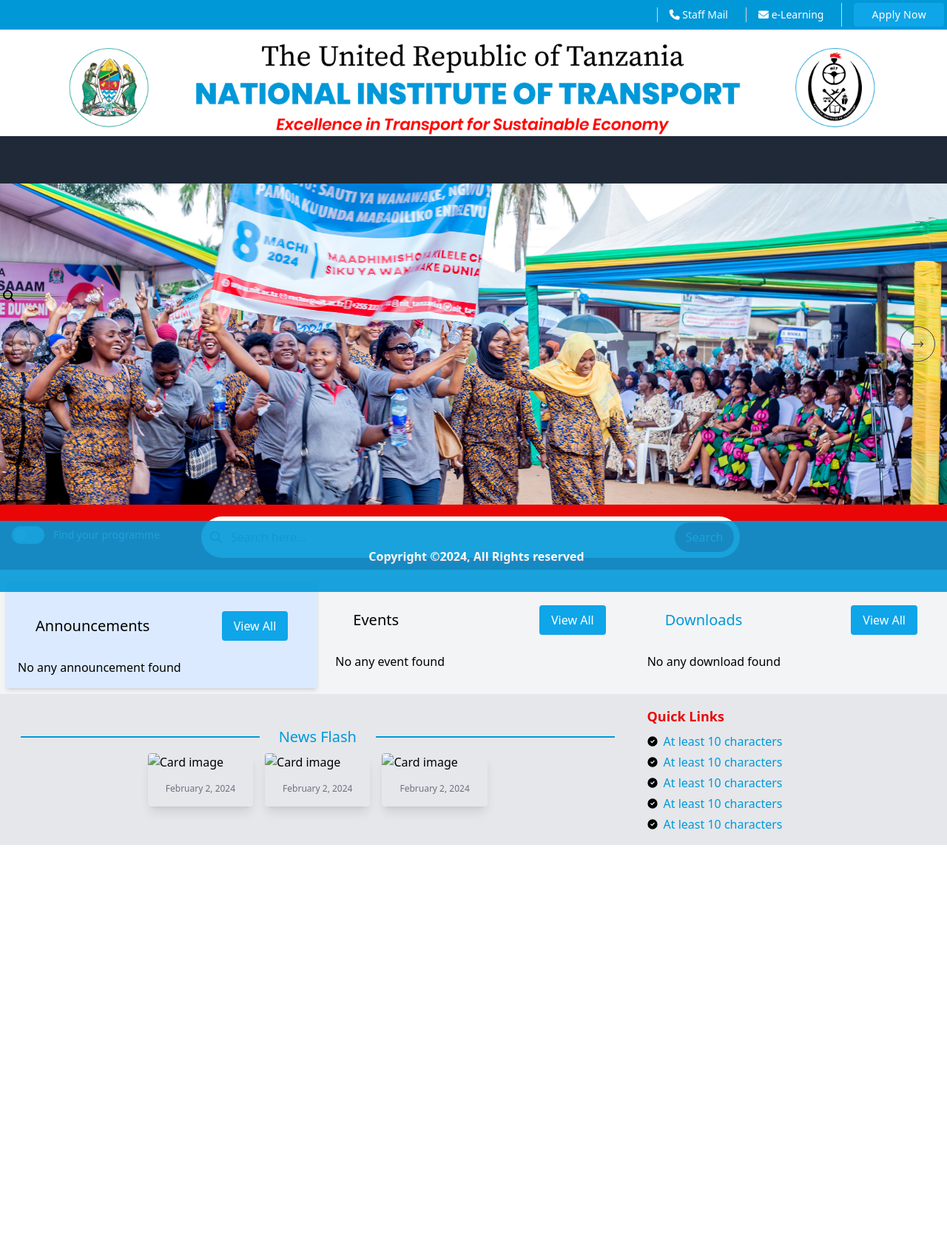
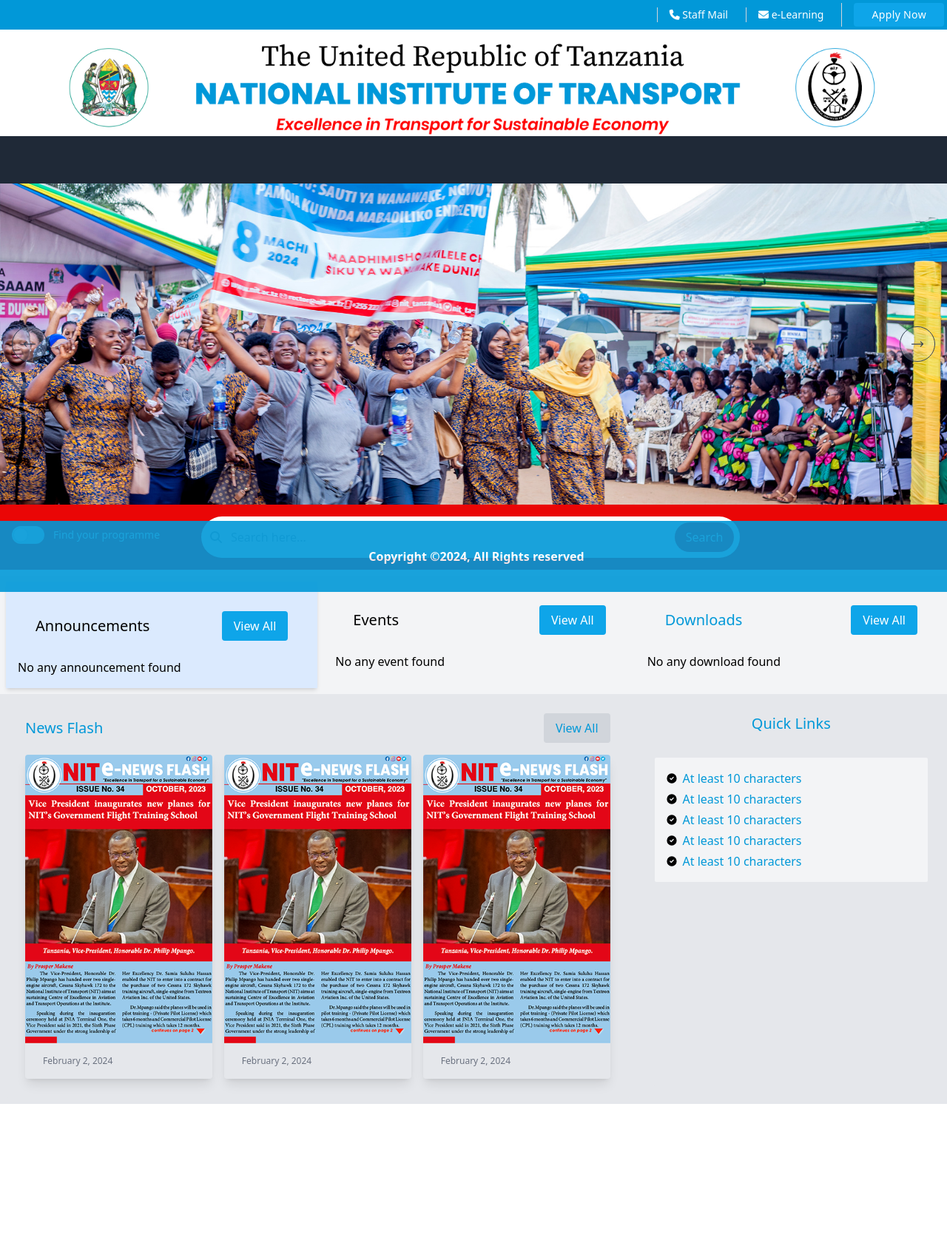
Before and after one commit to kamala96/nit_web, a Django app: template site_app/templates/index.html in a window 1280 px wide. Shown: the whole page at 74% size. Before the commit the page ends 1142 px from the top, so only its background shows below. Run offline with Django 3.2, Linux system fonts and the light colour scheme; the template is opened without the code that fills it, so the values that code supplies are empty; some libraries are stand-ins or nearby versions.

Commit message:
update flash-news-design

```diff
--- a/templates/flash.html
+++ b/templates/flash.html
@@ -1,18 +1,29 @@
+{% load static %}
 <!-- news falsh  -->
-    <div class="flex flex-col sm:flex-row justify-between items-center h-full bg-gray-200">
+    <div class="flex flex-col sm:flex-row justify-between h-full bg-gray-200">
 
         <div class="w-full sm:w-2/3 p-4 border-2 border-primary-100 m-2 rounded-sm">
 
-            <header class="flex justify-center items-center relative">
+            {% comment %} <header class="flex justify-center items-center relative mb-8">
                 <span class="absolute left-0.5 h-0.5 bg-primary w-2/5 top-1/2 transform -translate-y-1/2"></span>
                 <h3 class="text-xl font-medium text-primary">News Flash</h3>
                 <span class="absolute right-0.5 h-0.5 bg-primary w-2/5 top-1/2 transform -translate-y-1/2"></span>
-            </header>
+            </header> {% endcomment %}
 
+            <div class="mr-2 ml-2 mb-2 flex justify-between items-center">
+                <header>
+                    <h3 class="text-xl font-medium text-primary">News Flash</h3>
+                </header>
+
+                <!-- View All Button -->
+                <a href="/view-all" class="text-primary bg-gray-300 hover:bg-gray-400 px-4 py-2 rounded transition-colors duration-100">
+                    View All
+                </a>
+            </div>
 
      <div class="flex justify-center  flex-col  sm:flex-row">
         <div class=" rounded overflow-hidden shadow-lg mx-2 my-2 ">
-            <img class="w-full" src="https://via.placeholder.com/350x150" alt="Card image">
+            <img class="w-full" src="{% static 'img/flash-image-2.png' %}" alt="Card image">
             <div class="px-6 py-4">
                 {% comment %} <div class="font-bold text-xl mb-2">Card 1</div> {% endcomment %}
                 <p class="text-gray-500 text-xs">
@@ -21,7 +32,7 @@
             </div>
         </div>
         <div class="rounded overflow-hidden shadow-lg mx-2 my-2">
-            <img class="w-full" src="https://via.placeholder.com/350x150" alt="Card image">
+            <img class="w-full" src="{% static 'img/flash-image-2.png' %}" alt="Card image">
             <div class="px-6 py-4">
                 {% comment %} <div class="font-bold text-xl mb-2">Card 2</div> {% endcomment %}
                 <p class="text-gray-500 text-xs">
@@ -30,7 +41,7 @@
             </div>
         </div>
         <div class="rounded overflow-hidden shadow-lg mx-2 my-2">
-            <img class="w-full" src="https://via.placeholder.com/350x150" alt="Card image">
+            <img class="w-full" src="{% static 'img/flash-image-2.png' %}" alt="Card image">
             <div class="px-6 py-4">
                 {% comment %} <div class="font-bold text-xl mb-2">Card 3</div> {% endcomment %}
                 <p class="text-gray-500 text-xs">
@@ -42,10 +53,23 @@
 
 
         </div>
-        <div class="w-full sm:w-1/3 p-4">
+        <div class="w-full sm:w-1/3 p-4 flex ">
+            <div class="w-full border-2 border-primary-100 m-2 rounded-sm">
 
-<h2 class="mb-2 text-lg font-semibold text-secondary">Quick Links</h2>
-<ul class="max-w-md space-y-1 text-primary list-inside">
+                {% comment %} <header class="flex justify-center items-center relative mb-8">
+                    <span class="absolute left-0.5 h-0.5 bg-primary w-1/5 top-1/2 transform -translate-y-1/2"></span>
+                    <h3 class="text-xl font-medium text-primary">Quick Links</h3>
+                    <span class="absolute right-0.5 h-0.5 bg-primary w-1/5 top-1/2 transform -translate-y-1/2"></span>
+                </header> {% endcomment %}
+
+              <header class="flex justify-center items-center relative mb-8">
+                    <h3 class="text-xl font-medium text-primary">Quick Links</h3>
+            </header>
+
+
+
+<div class="w-full items-center bg-gray-100 p-4 rounded-sm">
+ <ul class="max-w-md space-y-1 text-primary list-inside">
     <li class="flex items-center">
         <a href="#" class="flex items-center">
             <svg class="w-3.5 h-3.5 me-2 text-primary  flex-shrink-0" aria-hidden="true" xmlns="http://www.w3.org/2000/svg" fill="bg-primary" viewBox="0 0 20 20">
@@ -94,8 +118,10 @@
     </li>
 
 </ul>
+</div>
 
         </div>
+    </div>
 
 
 </div>
--- a/templates/search.html
+++ b/templates/search.html
@@ -8,10 +8,7 @@
                 <input type="checkbox" value="" class="sr-only peer">
                 <!-- Toggle switch container -->
                 <div class="relative w-11 h-6 bg-gray-200 peer-focus:outline-none peer-focus:ring-4 peer-focus:primary rounded-full peer dark:bg-gray-700 peer-checked:after:translate-x-full rtl:peer-checked:after:-translate-x-full peer-checked:after:border-white after:content-[''] after:absolute after:top-[2px] after:start-[2px] after:bg-white after:border-gray-300 after:border after:rounded-full after:h-5 after:w-5 after:transition-all dark:border-gray-600 peer-checked:bg-primary"></div>
-                <!-- Search icon -->
-                <div class="absolute inset-y-0 left-0 flex items-center justify-center ml-1">
-                    <i class="fa fa-search text-red"></i>
-                </div>
+
                 <!-- Label -->
                 <span class="ms-3 text-sm font-medium text-white">Find your programme</span>
             </label>
```
Also changed, not shown: static/img/flash-image-2.png (added), static/img/flash-image.png (added), 1 other file.
